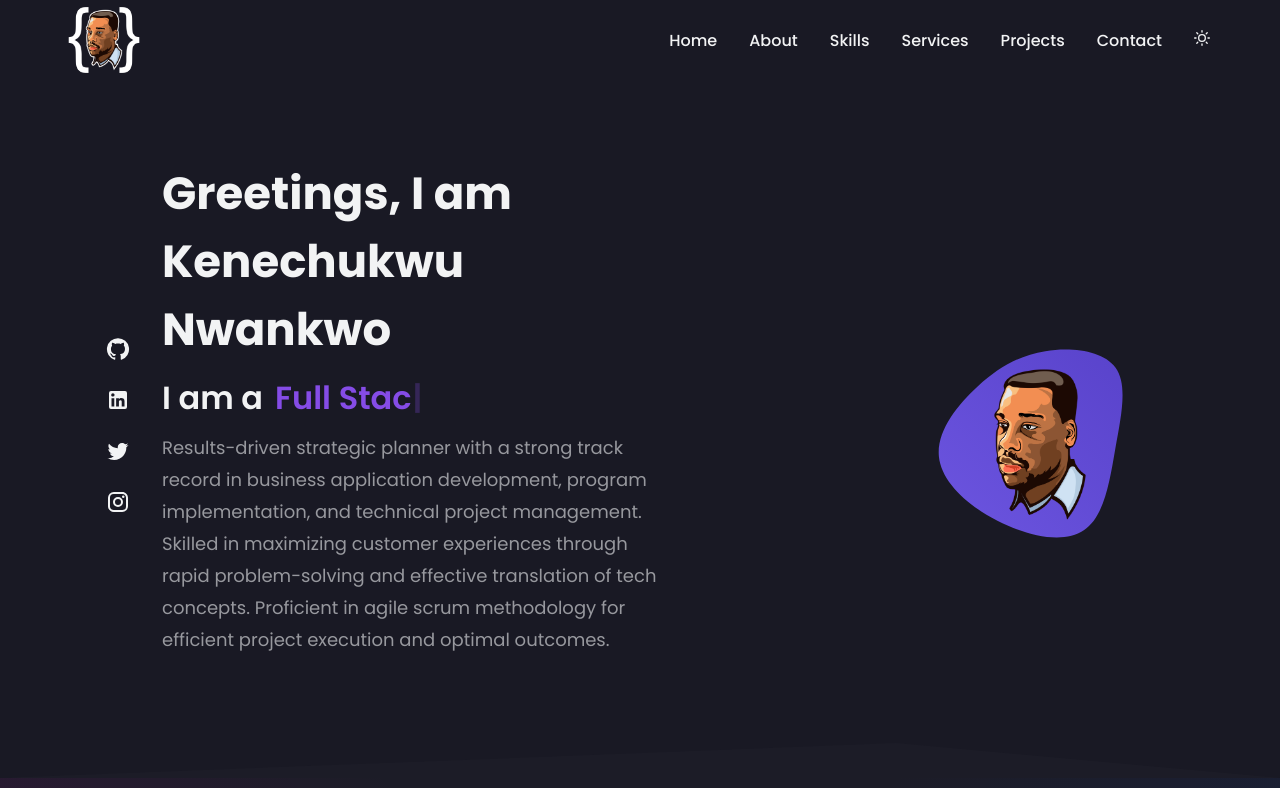
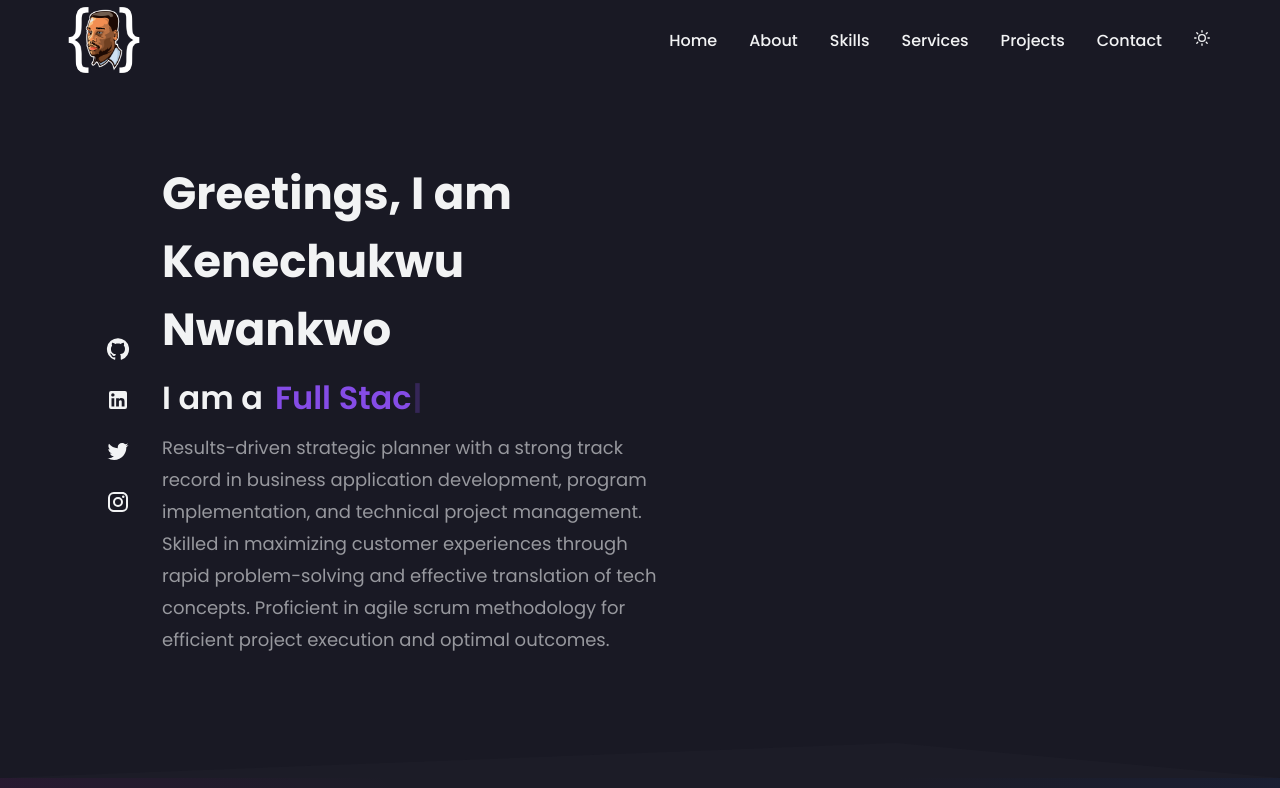
Before and after one commit to kin018/kin018dev, a React (Create React App) app in the folder portfolio/: page / in a window 1280 px wide. Shown: the top 788 px of the page. Built offline with nearby package versions, Linux system fonts and the light colour scheme.

Commit message:
Added another Blob as well as updated all code for blobs

```diff
--- a/portfolio/src/components/Blob.jsx
+++ b/portfolio/src/components/Blob.jsx
@@ -10,7 +10,7 @@ function Blob() {
       {/* Blob was created using https://www.softr.io/tools/svg-shape-generator */}
 
       {/* Blob design 1 */}
-      <svg
+      {/* <svg
         id="sw-js-blob-svg"
         viewBox="0 0 100 100"
         xmlns="http://www.w3.org/2000/svg"
@@ -41,7 +41,7 @@ function Blob() {
           d="M25.2,-20.6C29.3,-14.9,27.1,-4.6,25.1,6.4C23.2,17.4,21.4,29.1,14.6,33.6C7.8,38.2,-4.1,35.6,-14.2,30.4C-24.4,25.2,-32.9,17.3,-33.7,9C-34.5,0.7,-27.7,-8,-20.8,-14.3C-13.9,-20.7,-7,-24.7,1.8,-26.1C10.5,-27.5,21,-26.3,25.2,-20.6Z"
           transform="translate(50 50)"
           strokeWidth="0"
-        ></path>
+        />
 
         <image
           href="/images/Logo.png"
@@ -50,7 +50,7 @@ function Blob() {
           width="50%"
           height="50%"
         />
-      </svg>
+      </svg> */}
 
       {/* Blob design 2 */}
       {/* <svg
@@ -58,6 +58,9 @@ function Blob() {
         viewBox="0 0 100 100"
         xmlns="http://www.w3.org/2000/svg"
         version="1.1"
+        width="100%"
+        height="100%"
+        style={{ transition: 'all 0.3s ease 0s' }}
       >
         <defs>
           <mask id="svg-mask">
@@ -78,13 +81,16 @@ function Blob() {
         <path
           fill="url(#sw-gradient)"
           d="M27.7,-7.6C31.3,2.3,26.7,16.3,17.2,23.1C7.7,29.8,-6.6,29.3,-18.1,21.7C-29.7,14,-38.5,-0.7,-35,-10.3C-31.5,-20,-15.8,-24.6,-1.9,-24C12,-23.4,24,-17.6,27.7,-7.6Z"
-          width="100%"
-          height="100%"
           transform="translate(50 50)"
           strokeWidth="0"
-          style={{ transition: 'all 0.3s ease 0s' }}
-          stroke="url(#sw-gradient)"
-        ></path>
+        />
+        <image
+          href="/images/Logo.png"
+          x="25%" // adjust the x and y coordinates as needed
+          y="30%"
+          width="50%"
+          height="50%"
+        />
       </svg> */}
 
       {/* Blob design 3 */}
@@ -93,6 +99,9 @@ function Blob() {
         viewBox="0 0 100 100"
         xmlns="http://www.w3.org/2000/svg"
         version="1.1"
+        width="100%"
+        height="100%"
+        style={{ transition: 'all 0.3s ease 0s' }}
       >
         <defs>
           <mask id="svg-mask">
@@ -113,20 +122,27 @@ function Blob() {
         <path
           fill="url(#sw-gradient)"
           d="M28.9,-15.1C36.1,-4.3,39.6,10.3,34.1,19.4C28.7,28.5,14.3,32.1,2.7,30.6C-9,29,-17.9,22.3,-22.7,13.5C-27.5,4.8,-28.1,-5.9,-23.6,-15.1C-19.1,-24.3,-9.6,-32.1,0.7,-32.5C10.9,-32.9,21.8,-25.9,28.9,-15.1Z"
-          width="100%"
-          height="100%"
           transform="translate(50 50)"
           strokeWidth="0"
-          style={{ transition: 'all 0.3s ease 0s' }}
-          stroke="url(#sw-gradient)"
-        ></path>
+        />
+        <image
+          href="/images/Logo.png"
+          x="25%" // adjust the x and y coordinates as needed
+          y="30%"
+          width="50%"
+          height="50%"
+        />
       </svg> */}
+
       {/* Blob design 4 */}
       {/* <svg
         id="sw-js-blob-svg"
         viewBox="0 0 100 100"
         xmlns="http://www.w3.org/2000/svg"
         version="1.1"
+        width="100%"
+        height="100%"
+        style={{ transition: 'all 0.3s ease 0s' }}
       >
         <defs>
           <mask id="svg-mask">
@@ -147,13 +163,54 @@ function Blob() {
         <path
           fill="url(#sw-gradient)"
           d="M28.9,-15.1C36.1,-4.3,39.6,10.3,34.1,19.4C28.7,28.5,14.3,32.1,2.7,30.6C-9,29,-17.9,22.3,-22.7,13.5C-27.5,4.8,-28.1,-5.9,-23.6,-15.1C-19.1,-24.3,-9.6,-32.1,0.7,-32.5C10.9,-32.9,21.8,-25.9,28.9,-15.1Z"
-          width="100%"
-          height="100%"
           transform="translate(50 50)"
           strokeWidth="0"
-          style={{ transition: 'all 0.3s ease 0s' }}
-          stroke="url(#sw-gradient)"
-        ></path>
+        />
+        <image
+          href="/images/Logo.png"
+          x="25%" // adjust the x and y coordinates as needed
+          y="30%"
+          width="50%"
+          height="50%"
+        />
+      </svg> */}
+
+      {/* Blob design 5 */}
+      {/* <svg
+        id="sw-js-blob-svg"
+        viewBox="0 0 100 100"
+        xmlns="http://www.w3.org/2000/svg"
+        version="1.1"
+        width="100%"
+        height="100%"
+      >
+        <defs>
+          <linearGradient id="sw-gradient" x1="0" x2="1" y1="1" y2="0">
+            <stop
+              id="stop1"
+              stop-color="rgba(108, 85, 224, 1)"
+              offset="0%"
+            ></stop>
+            <stop
+              id="stop2"
+              stop-color="rgba(89, 67, 203, 1)"
+              offset="100%"
+            ></stop>
+          </linearGradient>
+        </defs>
+        <path
+          fill="url(#sw-gradient)"
+          d="M16.6,-28.6C21.4,-26,25.1,-21.3,29.6,-16.2C34.2,-11.1,39.7,-5.5,41.2,0.9C42.8,7.3,40.4,14.6,36.3,20.6C32.2,26.6,26.5,31.3,20.2,34.6C13.8,38,6.9,40.1,-0.1,40.3C-7.1,40.5,-14.2,38.7,-19.5,34.7C-24.8,30.7,-28.2,24.5,-32.9,18.4C-37.6,12.2,-43.5,6.1,-45.1,-0.9C-46.7,-7.9,-44,-15.9,-38.6,-20.9C-33.3,-25.8,-25.3,-27.8,-18.4,-29.3C-11.5,-30.7,-5.7,-31.5,0.1,-31.6C5.9,-31.8,11.8,-31.2,16.6,-28.6Z"
+          transform="translate(50 50)"
+          stroke-width="0"
+        />
+        <image
+          href="/images/Logo.png"
+          x="25%" // adjust the x and y coordinates as needed
+          y="30%"
+          width="50%"
+          height="50%"
+        />
       </svg> */}
     </HomeBlobImgSVGWrapper>
   );
```
Also changed, not shown: portfolio/public/images/BlobDesigns/Blob5.PNG (added).
